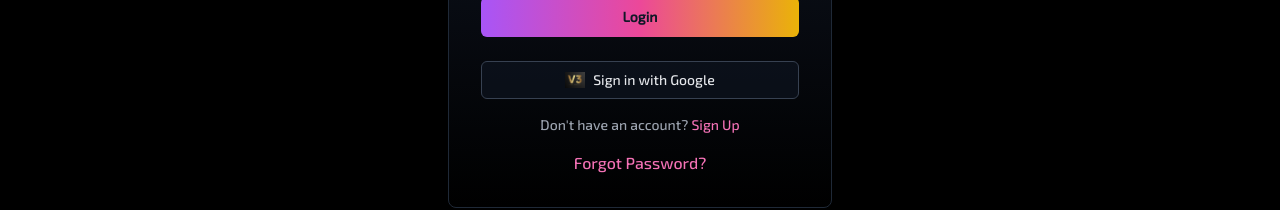
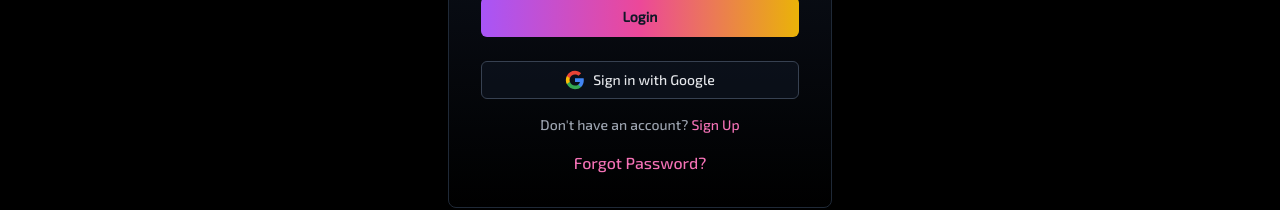
Before and after one commit to alfiyafatima09/v3_event_planners, a Next.js app in the folder frontend/: page /login in a window 1280 px wide. Shown: the part 482-692 px from the top of the page. Built offline with nearby package versions, Linux system fonts and the light colour scheme; no server answers.

Commit message:
Add google login logo

```diff
--- a/frontend/src/components/Login.tsx
+++ b/frontend/src/components/Login.tsx
@@ -135,7 +135,7 @@ const Login = ({ onToggleAuth }: LoginProps) => {
           className="w-full flex items-center justify-center bg-gray-900/50 border border-gray-700 rounded-md py-2 text-sm text-gray-200 hover:bg-gray-800 transition-colors disabled:opacity-50"
           disabled={isLoading}
         >
-          <Image src="/logo.png" alt="Google Logo" width={20} height={20} className="mr-2" />
+          <Image src="/Google__G__logo.svg" alt="Google Logo" width={20} height={20} className="mr-2" />
           {isLoading ? 'Connecting...' : 'Sign in with Google'}
         </button>
       </div>
--- a/frontend/src/components/Navbar.tsx
+++ b/frontend/src/components/Navbar.tsx
@@ -137,8 +137,8 @@ export default function Navbar() {
                 <FaInstagram aria-hidden="true" className="h-7 w-7" />
               </button>
 
-              {/* Avatar - Redirect to Auth Page */}
-              <Link href="/auth" onClick={() => close()}>
+              {/* Avatar - Redirect to Login Page */}
+              <Link href="/login" onClick={() => close()}>
                 <Image
                   src="/avatar.png"
                   alt="avatar"
--- a/frontend/src/components/Signup.tsx
+++ b/frontend/src/components/Signup.tsx
@@ -128,7 +128,7 @@ const Signup = ({ onToggleAuth }: SignupProps) => {
           className="w-full flex items-center justify-center bg-gray-900/50 border border-gray-700 rounded-md py-2 text-sm text-gray-200 hover:bg-gray-800 transition-colors disabled:opacity-50"
           disabled={isLoading}
         >
-          <Image src="/logo.png" alt="Google Logo" width={20} height={20} className="mr-2" />
+          <Image src="/Google__G__logo.svg" alt="Google Logo" width={20} height={20} className="mr-2" />
           {isLoading ? 'Connecting...' : 'Sign in with Google'}
         </button>
       </div>
```
Also changed, not shown: frontend/public/Google__G__logo.svg (added).
